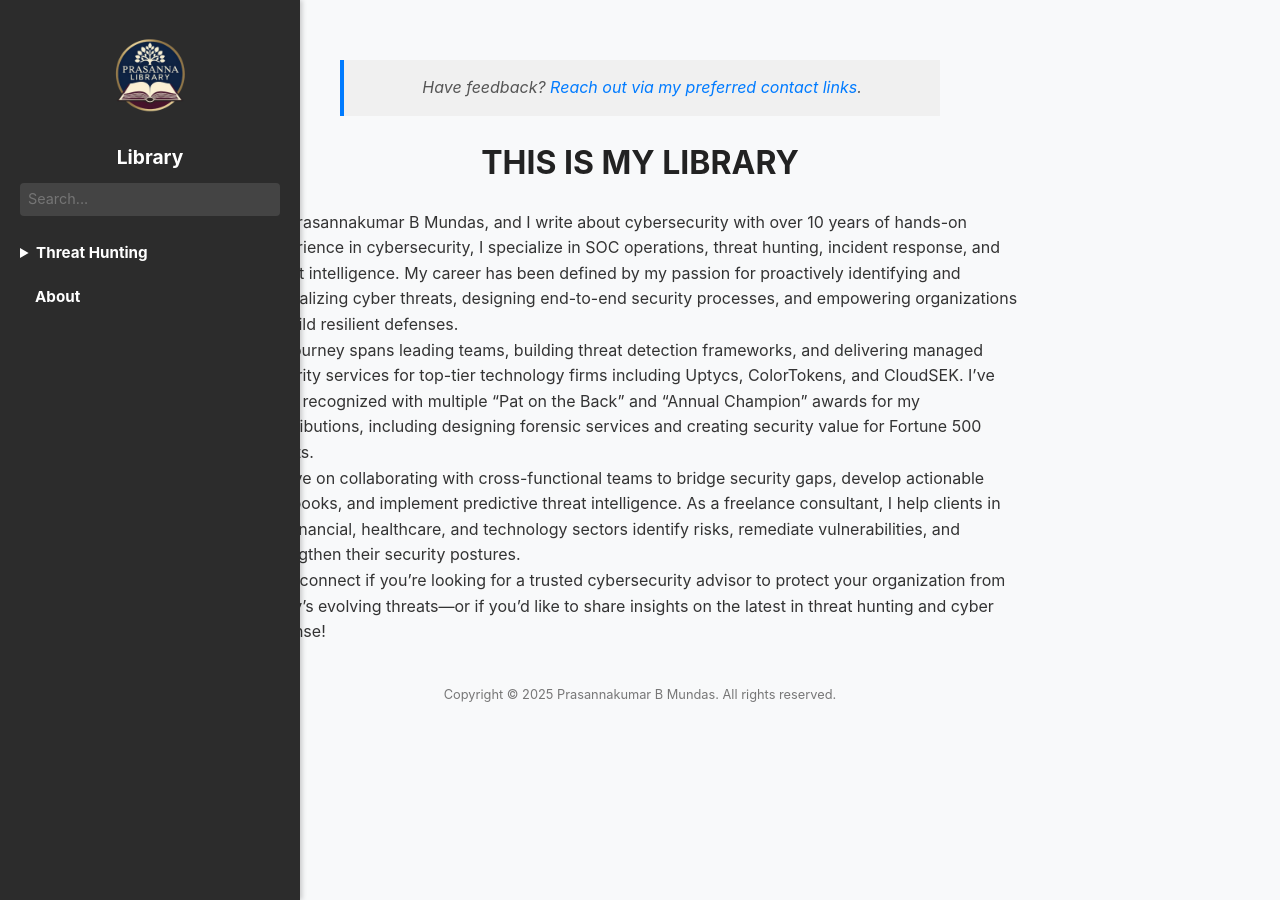
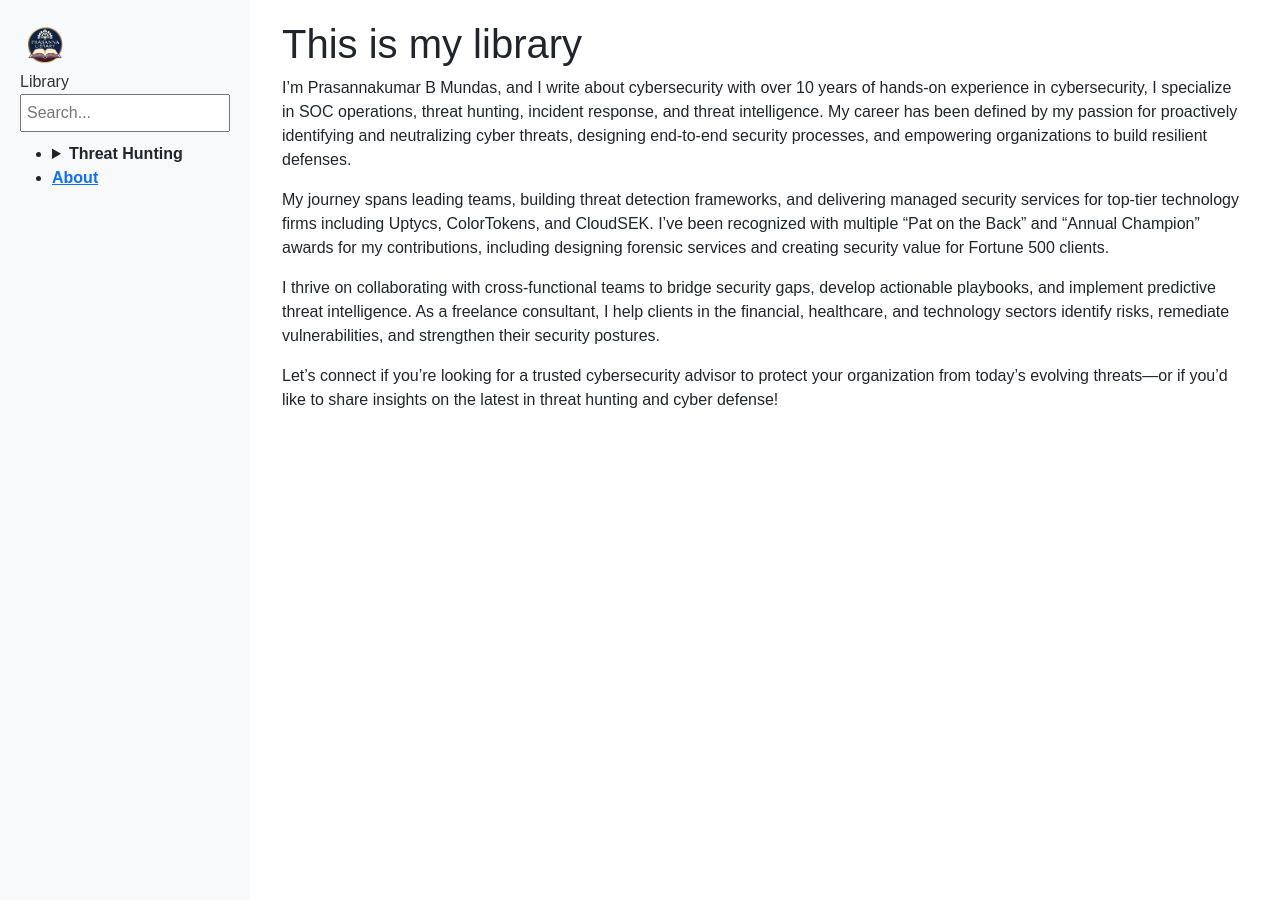
Before and after one commit to pbmundas/library, a Jekyll site: the page built from index.md, in a window 1280 px wide. Built offline with Jekyll 4.4.1, drawn with Linux system fonts in a browser that asks for light colours; comment, search, counter and statistics services are not loaded.

Commit message:
Update default.html

```diff
--- a/_layouts/default.html
+++ b/_layouts/default.html
@@ -4,19 +4,122 @@
   <meta charset="UTF-8">
   <meta name="viewport" content="width=device-width, initial-scale=1.0">
   <title>{{ page.title | default: site.title }}</title>
-  <link rel="stylesheet" href="{{ site.baseurl }}/assets/css/style.css">
-  <link rel="stylesheet" href="https://cdnjs.cloudflare.com/ajax/libs/normalize/8.0.1/normalize.min.css">
+  <link href="https://cdn.jsdelivr.net/npm/bootstrap@5.3.3/dist/css/bootstrap.min.css" rel="stylesheet">
+  <script src="https://cdn.jsdelivr.net/npm/bootstrap@5.3.3/dist/js/bootstrap.bundle.min.js"></script>
+  <script src="https://unpkg.com/lunr/lunr.js"></script>
+  <style>
+    body {
+      font-family: Arial, sans-serif;
+      margin: 0;
+      padding: 0;
+    }
+    .container-fluid {
+      display: flex;
+      min-height: 100vh;
+    }
+    .sidebar {
+      width: 250px;
+      background: #f8f9fa;
+      padding: 20px;
+      overflow-y: auto;
+      transition: width 0.3s ease;
+      position: fixed;
+      top: 0;
+      bottom: 0;
+      left: 0;
+    }
+    .main-content {
+      margin-left: 250px;
+      padding: 20px;
+      flex-grow: 1;
+      width: calc(100% - 250px);
+    }
+    .logo img {
+      width: 50px;
+      height: auto;
+    }
+    .site-name a {
+      text-decoration: none;
+      color: #333;
+    }
+    #search-input {
+      width: 100%;
+      margin-bottom: 10px;
+      padding: 5px;
+    }
+    .sidebar details summary {
+      cursor: pointer;
+    }
+    /* Mobile adjustments */
+    @media (max-width: 768px) {
+      .sidebar {
+        width: 200px;
+        transform: translateX(-100%);
+        z-index: 1000;
+      }
+      .sidebar.active {
+        transform: translateX(0);
+      }
+      .main-content {
+        margin-left: 0;
+        width: 100%;
+      }
+      .sidebar-toggle {
+        display: block;
+        position: fixed;
+        top: 10px;
+        left: 10px;
+        z-index: 1100;
+        background: #007bff;
+        color: white;
+        border: none;
+        padding: 5px 10px;
+      }
+    }
+    @media (min-width: 769px) {
+      .sidebar-toggle {
+        display: none;
+      }
+    }
+  </style>
 </head>
 <body>
-  {% include sidebar.html %}
-  <main>
-    <div class="feedback">
-      Have feedback? <a href="{{ site.baseurl }}/about">Reach out via my preferred contact links</a>.
+  <button class="sidebar-toggle" onclick="toggleSidebar()">☰</button>
+  <div class="container-fluid">
+    <nav class="sidebar" id="sidebar">
+      {% include sidebar.html %}
+    </nav>
+    <div class="main-content">
+      {{ content }}
     </div>
-    {{ content }}
-    <footer>
-      Copyright © {{ site.time | date: "%Y" }} Prasannakumar B Mundas. All rights reserved.
-    </footer>
-  </main>
+  </div>
+  <script>
+    function toggleSidebar() {
+      document.getElementById('sidebar').classList.toggle('active');
+    }
+    // Lunr search index
+    var index = lunr(function () {
+      this.ref('url');
+      this.field('title');
+      this.field('content');
+      {% for post in site.posts %}
+        this.add({ url: '{{ site.baseurl }}{{ post.url }}', title: '{{ post.title }}', content: '{{ post.content | strip_html }}' });
+      {% endfor %}
+      {% for doc in site.docs %}
+        this.add({ url: '{{ site.baseurl }}{{ doc.url }}', title: '{{ doc.title }}', content: '{{ doc.content | strip_html }}' });
+      {% endfor %}
+    });
+    document.getElementById('search-input').addEventListener('input', function () {
+      var query = this.value;
+      var results = index.search(query);
+      var ul = document.getElementById('search-results');
+      ul.innerHTML = '';
+      results.forEach(function (result) {
+        var li = document.createElement('li');
+        li.innerHTML = '<a href="' + result.ref + '">' + result.ref + '</a>';
+        ul.appendChild(li);
+      });
+    });
+  </script>
 </body>
 </html>
```
